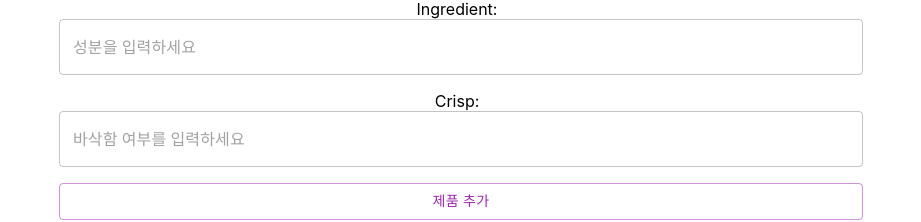
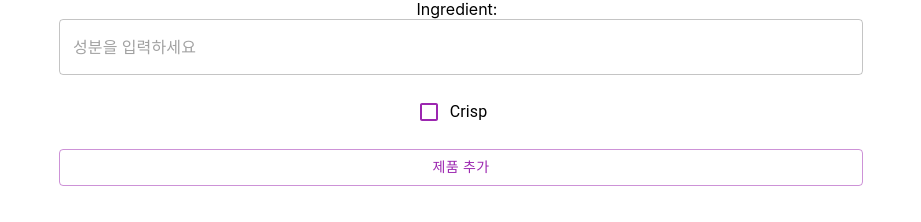
Before and after one commit to dona0123/TumProject-Frontend, a React (Create React App) app: page / in a window 1280 px wide. Shown: the part 458-680 px from the top of the page, without its empty margins (179-1100 px from the left). Built offline with nearby package versions, Linux system fonts and the light colour scheme; no server answers.

Commit message:
[240615] crisp 입력 Checkbox로 변경

```diff
--- a/src/AddShop.js
+++ b/src/AddShop.js
@@ -1,25 +1,32 @@
 import React, { useState } from "react";
-import { Button, Grid, TextField, Typography } from "@mui/material";
+import { Button, Grid, TextField, Typography, Checkbox, FormControlLabel } from "@mui/material";
 
 const AddShop = (props) => {
-
   // 사용자의 입력을 저장할 오브젝트
-const [item, setItem] = useState({ title: "", userId: "", ingredient: "", crisp: ""});
+  const [item, setItem] = useState({ title: "", userId: "", ingredient: "", crisp: false });
   const addItem = props.addItem; // 부모가 전달해준 함수
 
   // 입력 값이 변경될 때 호출되는 함수
   const onInputChange = (e) => {
+    const { name, value } = e.target;
     setItem({
       ...item, // 기존 상태 객체의 속성들을 복사
-    [e.target.name]: e.target.value // 변경된 속성만 업데이트
+      [name]: value // 변경된 속성만 업데이트
     });
   };
 
+  // 체크박스 값이 변경될 때 호출되는 함수
+  const onCheckboxChange = (e) => {
+    setItem({
+      ...item,
+      crisp: e.target.checked // 체크 여부를 업데이트
+    });
+  };
 
   // 추가 버튼 클릭 시 호출되는 함수
   const onButtonClick = (e) => {
     addItem(item);
-  setItem({ title: "", userId: "", ingredient: "", crisp: "" }); // 입력 값 초기화하여 리렌더링 발생
+    setItem({ title: "", userId: "", ingredient: "", crisp: false }); // 입력 값 초기화하여 리렌더링 발생
   };
 
   return (
@@ -61,13 +68,21 @@ const onButtonClick = (e) => {
           />
         </Grid>
         <Grid item xs={12}>
-          <span style={{ marginRight: 8 }}>Crisp:</span>
-          <TextField
+          <FormControlLabel
+            control={
+              <Checkbox
                 name="crisp"
-            placeholder="바삭함 여부를 입력하세요"
-            fullWidth
-            onChange={onInputChange}
-            value={item.crisp}
+                checked={item.crisp}
+                onChange={onCheckboxChange}
+                sx={{
+                  color: "secondary.main",
+                  '&.Mui-checked': {
+                    color: "secondary.main",
+                  },
+                }}
+              />
+            }
+            label="Crisp"
           />
         </Grid>
         <Grid item xs={12}>
--- a/src/EditShop.js
+++ b/src/EditShop.js
@@ -1,17 +1,17 @@
 import React, { useState } from "react";
-import { Button, Grid, TextField, Typography } from "@mui/material";
+import { Button, Grid, TextField, Typography, Checkbox, FormControlLabel } from "@mui/material";
 
 const EditShop = ({ setProducts }) => {
   const [item, setItem] = useState({
     title: "",
     userId: "",
     ingredient: "",
-    crisp: "",
+    crisp: false,
   });
 
   const onInputChange = (e) => {
-    const { name, value } = e.target;
-    setItem({ ...item, [name]: value });
+    const { name, value, type, checked } = e.target;
+    setItem({ ...item, [name]: type === 'checkbox' ? checked : value });
   };
 
   const onSearchButtonClick = () => {
@@ -37,7 +37,7 @@ const EditShop = ({ setProducts }) => {
           setItem(product);
         } else {
           alert("검색된 제품이 없습니다.");
-          setItem({ title: "", userId: "", ingredient: "", crisp: "" });
+          setItem({ title: "", userId: "", ingredient: "", crisp: false });
         }
       })
       .catch((error) => {
@@ -82,7 +82,7 @@ const EditShop = ({ setProducts }) => {
           <span style={{ marginRight: 8 }}>Title:</span>
           <TextField
             name="title"
-            placeholder="수정하려는 제품의 Title를 입력하세요"
+            placeholder="수정하려는 제품의 Title을 입력하세요"
             fullWidth
             onChange={onInputChange}
             value={item.title}
@@ -109,18 +109,24 @@ const EditShop = ({ setProducts }) => {
           />
         </Grid>
         <Grid item xs={12}>
-          <span style={{ marginRight: 8 }}>Crisp:</span>
-          <TextField
-            name="crisp"
-            placeholder="Crisp"
-            fullWidth
-            onChange={onInputChange}
-            value={item.crisp}
+          <FormControlLabel
+            control={
+              <Checkbox
+                name="crisp"
+                onChange={onInputChange}
+                checked={item.crisp}
+                sx={{
+                  color: "secondary.main",
+                  '&.Mui-checked': {
+                    color: "secondary.main",
+                  },
+                }}
+              />
+            }
+            label="Crisp"
           />
         </Grid>
         <Grid item xs={12} container spacing={2}>
-          {" "}
-          {/* 버튼들을 감싸는 Grid 컨테이너에 spacing 속성 추가 */}
           <Grid item xs={12}>
             <Button
               fullWidth
@@ -136,7 +142,7 @@ const EditShop = ({ setProducts }) => {
               fullWidth
               color="secondary"
               variant="outlined"
-              onClick={onEditButtonClick} // 이 버튼의 onClick 이벤트 핸들러는 나중에 수정이 필요할 수 있습니다.
+              onClick={onEditButtonClick}
             >
               제품 수정
             </Button>
--- a/src/SearchShop.js
+++ b/src/SearchShop.js
@@ -1,17 +1,22 @@
 import React, { useState } from "react";
-import { Button, Grid, TextField, Typography } from "@mui/material";
+import { Button, Grid, TextField, Typography, Checkbox, FormControlLabel } from "@mui/material";
 
 const SearchShop = ({ setProducts }) => {
   const [item, setItem] = useState({
     title: "",
     userId: "",
     ingredient: "",
-    crisp: "",
+    crisp: false,
   });
 
   const onInputChange = (e) => {
     const { name, value } = e.target;
     setItem({ ...item, [name]: value });
+  };
+
+  const onCheckboxChange = (e) => {
+    const { name, checked } = e.target;
+    setItem({ ...item, [name]: checked });
   };
 
   const onButtonClick = () => {
@@ -39,7 +44,7 @@ const SearchShop = ({ setProducts }) => {
         } else {
           // 검색된 데이터가 없을 때 처리
           alert("검색된 제품이 없습니다.");
-          setItem({ title: "", userId: "", ingredient: "", crisp: "" }); // 상태 초기화
+          setItem({ title: "", userId: "", ingredient: "", crisp: false }); // 상태 초기화
         }
       })
       .catch((error) => {
@@ -72,7 +77,7 @@ const SearchShop = ({ setProducts }) => {
             placeholder="User ID"
             fullWidth
             value={item.userId}
-            disabled
+
           />
         </Grid>
         <Grid item xs={12}>
@@ -82,17 +87,26 @@ const SearchShop = ({ setProducts }) => {
             placeholder="Ingredient"
             fullWidth
             value={item.ingredient}
-            disabled
+
           />
         </Grid>
         <Grid item xs={12}>
-          <span style={{ marginRight: 8 }}>Crisp:</span>
-          <TextField
-            name="crisp"
-            placeholder="Crisp"
-            fullWidth
-            value={item.crisp ? "Yes" : "No"}
-            disabled
+          <FormControlLabel
+            control={
+              <Checkbox
+                name="crisp"
+                checked={item.crisp}
+                onChange={onCheckboxChange}
+                sx={{
+                  color: "secondary.main",
+                  '&.Mui-checked': {
+                    color: "secondary.main",
+                  },
+                }}
+
+              />
+            }
+            label="Crisp"
           />
         </Grid>
         <Grid item xs={12}>
```
Lines whose indentation alone changed are shown as unchanged.
